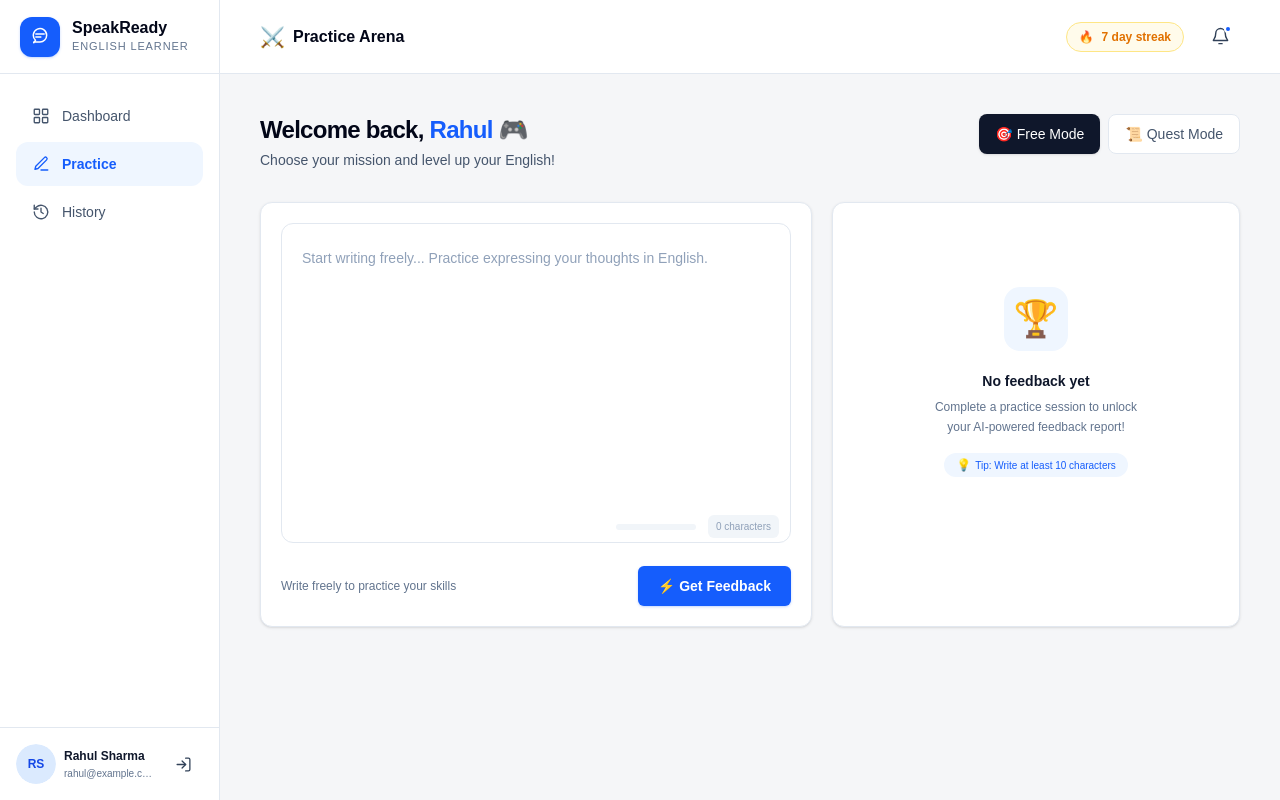
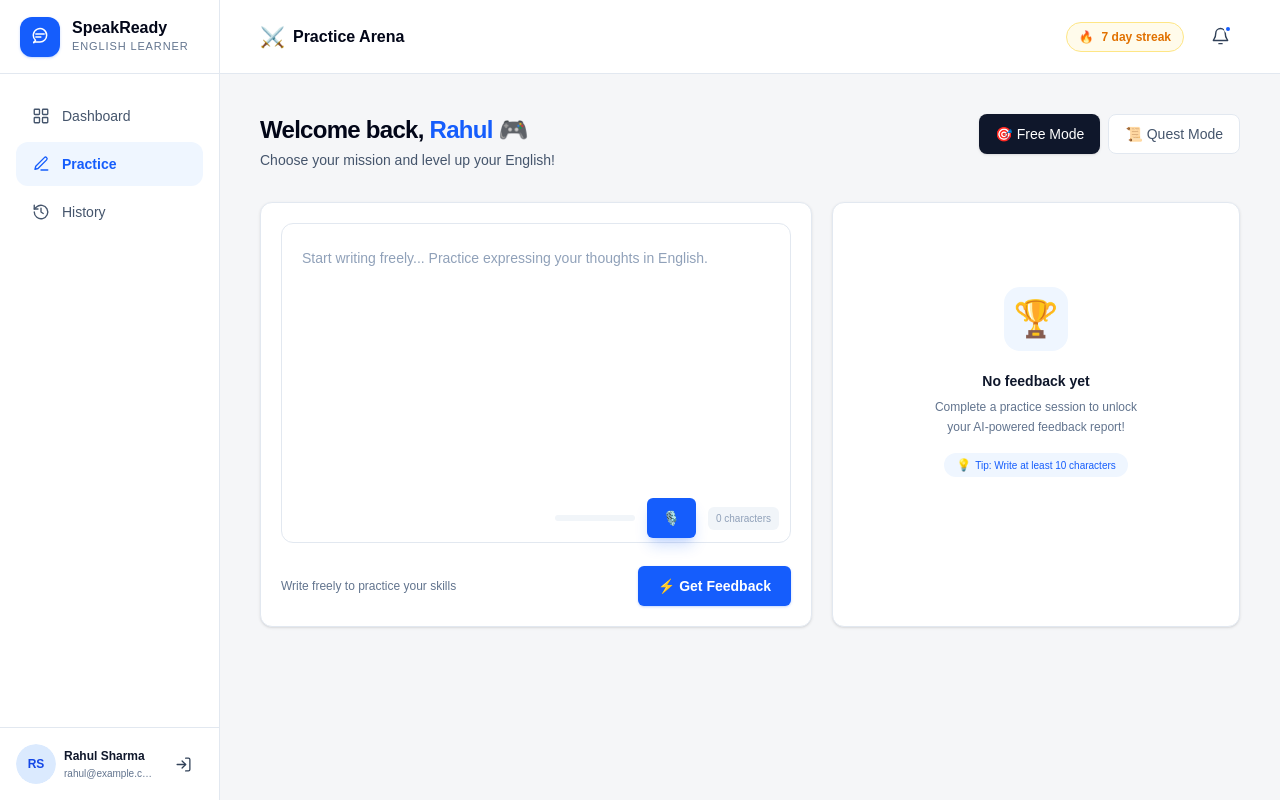
Before and after one commit to dhannu-dev/speak-ready-ai, a Next.js app in the folder frontend/: page /practice in a window 1280 px wide. Built offline with nearby package versions, Linux system fonts and the light colour scheme; no server answers.

Commit message:
fix the web speech api

```diff
--- a/frontend/src/app/(candidate)/practice/components/PracticeEditor.tsx
+++ b/frontend/src/app/(candidate)/practice/components/PracticeEditor.tsx
@@ -1,5 +1,6 @@
 "use client";
 
+import { Button } from "@/components/ui/button";
 import { PracticeIcon } from "../data";
 
 type PracticeEditorProps = {
@@ -7,6 +8,7 @@ type PracticeEditorProps = {
   onChange: (value: string) => void;
   selectedPromptTitle: string | null;
   isGuided: boolean;
+  handleMic: () => void;
 };
 
 export function PracticeEditor({
@@ -14,6 +16,7 @@ export function PracticeEditor({
   onChange,
   selectedPromptTitle,
   isGuided,
+  handleMic,
 }: PracticeEditorProps) {
   const charCount = value.length;
   const progress = Math.min((charCount / 200) * 100, 100);
@@ -53,9 +56,12 @@ export function PracticeEditor({
         <div className="absolute bottom-3 right-3 flex items-center gap-3">
           <div className="h-1.5 w-20 overflow-hidden rounded-full bg-slate-100">
             <div
-              className="h-full rounded-full bg-gradient-to-r from-blue-400 to-blue-600 transition-all duration-300"
+              className="h-full rounded-full bg-linear-to-r from-blue-400 to-blue-600 transition-all duration-300"
               style={{ width: `${progress}%` }}
             />
+          </div>
+          <div>
+            <Button onClick={handleMic}>🎙️</Button>
           </div>
           <span
             className={`rounded-md px-2 py-1 text-[10px] font-medium ${
--- a/frontend/src/app/(candidate)/practice/page.tsx
+++ b/frontend/src/app/(candidate)/practice/page.tsx
@@ -1,6 +1,6 @@
 "use client";
 
-import { useState } from "react";
+import { useRef, useState } from "react";
 import Link from "next/link";
 import { toast } from "sonner";
 
@@ -20,6 +20,8 @@ export default function PracticePage() {
   const [selectedPromptId, setSelectedPromptId] = useState<number | null>(null);
   const [editorValue, setEditorValue] = useState("");
   const [showFeedback, setShowFeedback] = useState(false);
+  const recoginationRef = useRef<any>(null);
+  const [isListining, setIsListining] = useState(false);
 
   const { mutate, data, isPending } = usePractice();
 
@@ -49,6 +51,37 @@ export default function PracticePage() {
     toast("Submitting your answer...", {
       description: "Analyzing your English skills!",
     });
+  };
+
+  const handleMic = () => {
+    const SpeechRecognition =
+      (window as any).SpeechRecognition ||
+      (window as any).webkitSpeechRecognition;
+
+    if (!recoginationRef.current) {
+      const recognition = new SpeechRecognition();
+      recognition.continuous = true;
+      recognition.lang = "en-US";
+      recognition.interimResults = false;
+      recognition.maxAlternatives = 1;
+
+      recognition.onresult = (event: any) => {
+        const text = event.results[0][0].transcript;
+        setEditorValue(text);
+      };
+
+      recoginationRef.current = recognition;
+    }
+
+    if (isListining) {
+      recoginationRef.current.stop();
+      setIsListining(false);
+      console.log("mic stope");
+    } else {
+      recoginationRef.current.start();
+      setIsListining(true);
+      console.log("Mic Started");
+    }
   };
 
   return (
@@ -210,6 +243,7 @@ export default function PracticePage() {
 
               <div className="rounded-xl border border-slate-200 bg-white p-5 shadow-sm">
                 <PracticeEditor
+                  handleMic = {handleMic}
                   value={editorValue}
                   onChange={setEditorValue}
                   selectedPromptTitle={selectedPrompt?.title ?? null}
```
